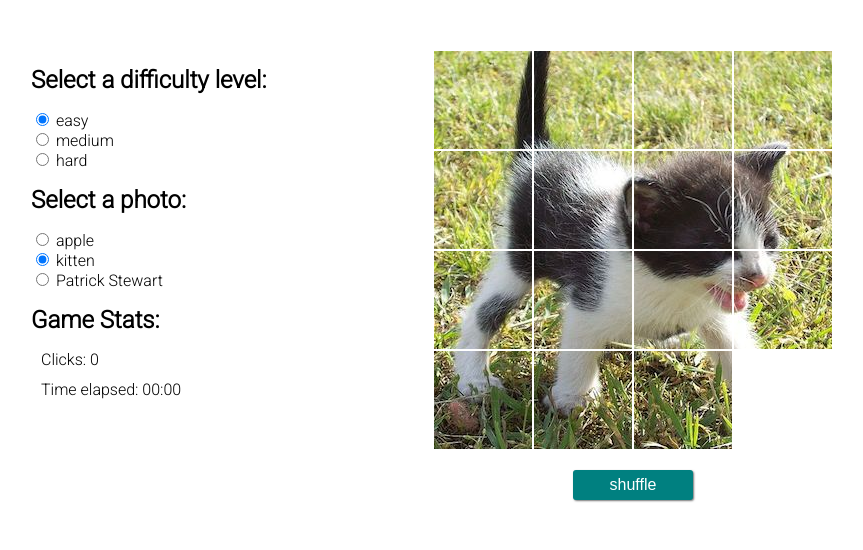
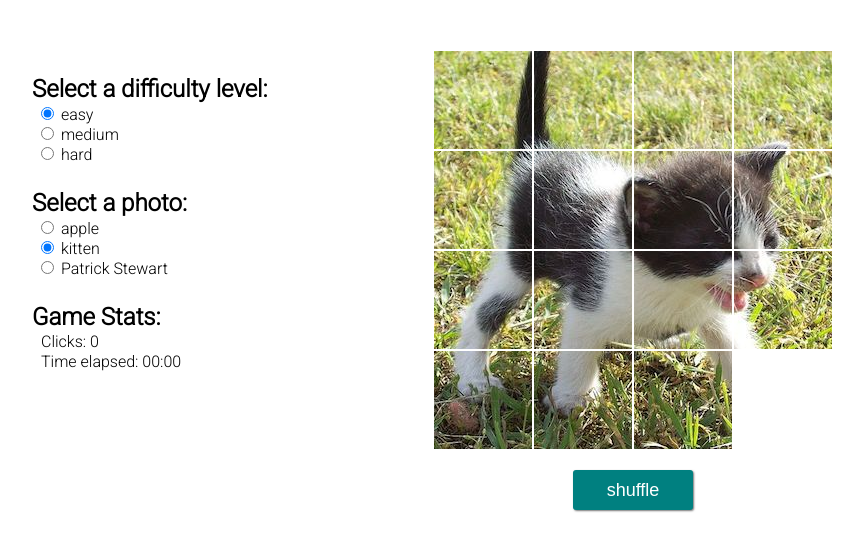
Before and after one commit to lisamgress/puzzle, a plain HTML site: page index.html in a window 1280 px wide. Shown: the whole page, without its empty margins (7-870 px from the left). Drawn offline with Linux system fonts and the light colour scheme.

Commit message:
Improve styling on control panel and buttons

```diff
--- a/styles.css
+++ b/styles.css
@@ -1,24 +1,42 @@
 body {
 	text-align: center;
 	font-family: 'Roboto', sans-serif;
+	color: #000;
 }
+
+/* Control Panel */
 
 #controlpanel {
 	height: 400px;
 	width: 300px;
 	padding: 0 20px;
 	float: left;
+	text-align: left;
 }
 
 #controlpanel h1 {
-	text-align: left;
 	font-size: 24px;
+	margin: 1px;
+}
+
+#controlpanel.dim {
+	color: #999;
 }
 
 #selectphoto, #selectdifficultylevel, #gamestats {
 	padding-left: 10px;
-	text-align: left;
+	margin: 25px 0;
 }
+
+#selectphoto input, #selectdifficultylevel input, #clickCounter, #timer {
+	margin-left: 10px;
+}
+
+#clickCounter, #timer {
+	height: 20px;
+}
+
+/* Game area */
 
 #gamearea {
 	width: 1100px;
@@ -53,12 +71,12 @@ body {
 }
 
 #shufflebutton, #resetbutton {
-	height: 30px;
+	height: 40px;
 	width: 120px;
 	border: none;
 	border-radius: 3px;
 	background-color: #008080;
-	font-size: 16px;
+	font-size: 18px;
 	color: #FFF;
 	cursor: pointer;
 	box-shadow: 1px 1px 2px #777;
@@ -78,22 +96,15 @@ body {
 
 #messageboard {
 	height: 50px;
-	font-size: 24px;
+	font-size: 28px;
+	margin: 35px 0;
 }
 
-.winningboard {
+.dimboard {
 	opacity: 0.5;
 }
 
-#clickCounter {
-	height: 20px;
-	margin: 10px;
-}
-
-#timer {
-	height: 20px;
-	margin: 10px;
-}
+/* Tile positions */
 
 .row1 {
 	top: 0px;
```
